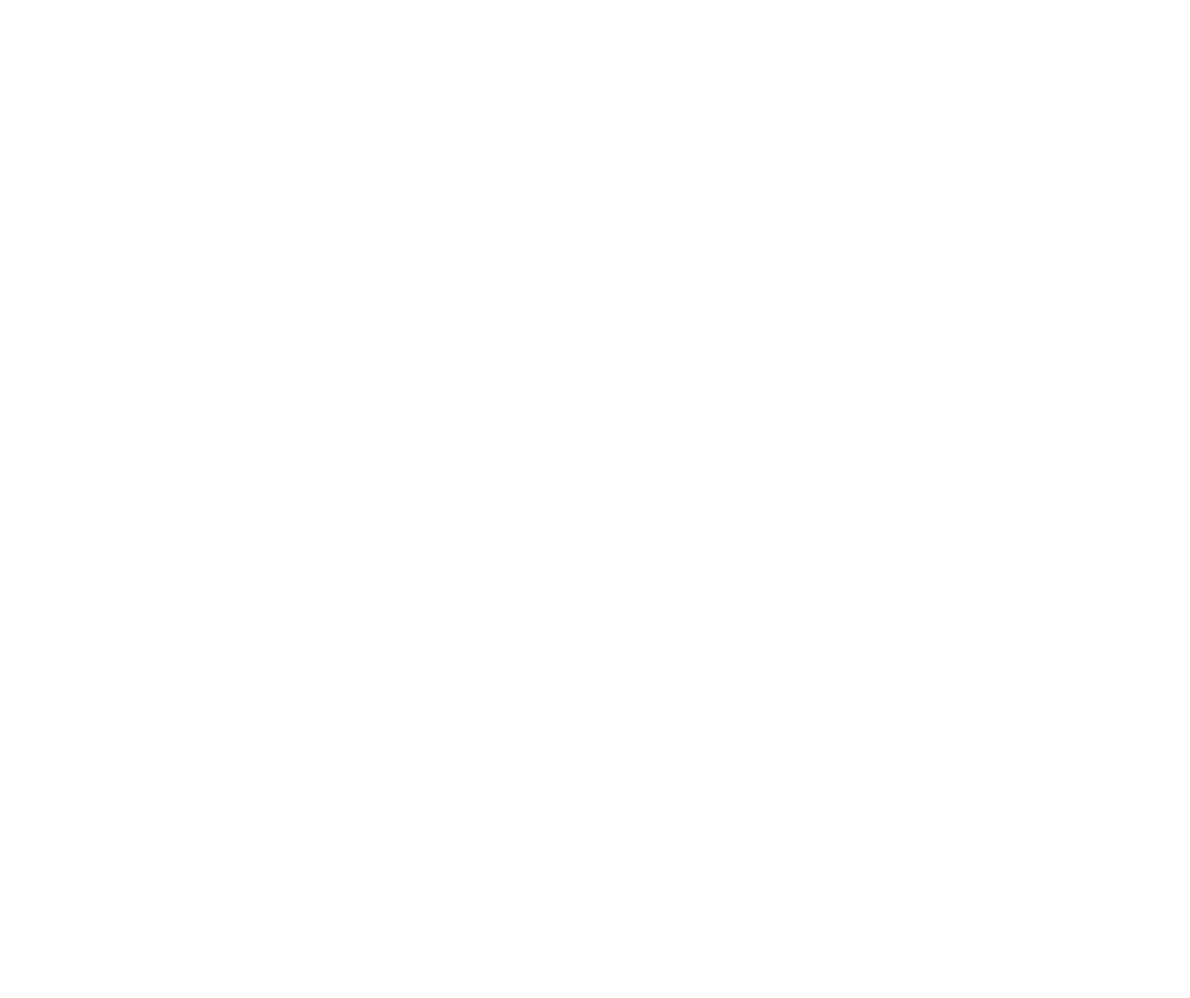
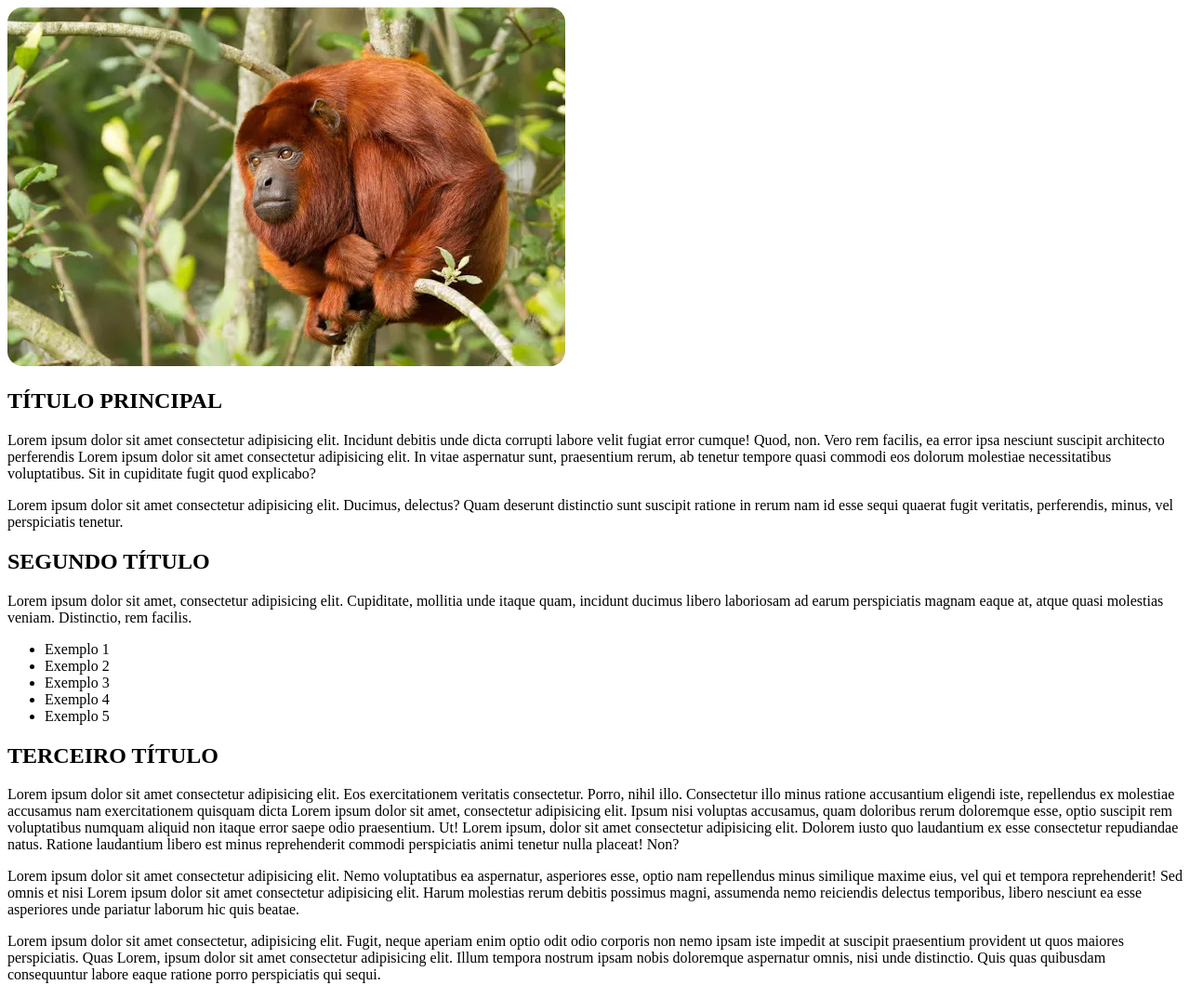
Before and after one commit to LucasAxdCosta/Bugio-Vermelho, a plain HTML site: page index.html in a window 1280 px wide. Shown: the whole page at 93% size. Before the commit the page ends 800 px from the top, so only its background shows below. Drawn offline with Linux system fonts and the light colour scheme.

Commit message:
Bugio vermelho aparece

```diff
--- a/index.html
+++ b/index.html
@@ -7,6 +7,31 @@
     <link rel="stylesheet" href="style.css">
 </head>
 <body>
-
+    <div id="pagina">
+        <img src="arquivos/1-bugio-vermelho.jpeg" alt="foto do bugio vermelho">
+        <main>
+            <section id="parte1">
+                <h1>TÍTULO PRINCIPAL</h1>
+                <p>Lorem ipsum dolor sit amet consectetur adipisicing elit. Incidunt debitis unde dicta corrupti labore velit fugiat error cumque! Quod, non. Vero rem facilis, ea error ipsa nesciunt suscipit architecto perferendis Lorem ipsum dolor sit amet consectetur adipisicing elit. In vitae aspernatur sunt, praesentium rerum, ab tenetur tempore quasi commodi eos dolorum molestiae necessitatibus voluptatibus. Sit in cupiditate fugit quod explicabo?</p>
+                <p>Lorem ipsum dolor sit amet consectetur adipisicing elit. Ducimus, delectus? Quam deserunt distinctio sunt suscipit ratione in rerum nam id esse sequi quaerat fugit veritatis, perferendis, minus, vel perspiciatis tenetur.</p>
+            </section>
+            <section id="parte2"></section>
+                <h2>SEGUNDO TÍTULO</h2>
+                <p>Lorem ipsum dolor sit amet, consectetur adipisicing elit. Cupiditate, mollitia unde itaque quam, incidunt ducimus libero laboriosam ad earum perspiciatis magnam eaque at, atque quasi molestias veniam. Distinctio, rem facilis.</p>
+                <ul>
+                    <li>Exemplo 1</li>
+                    <li>Exemplo 2</li>
+                    <li>Exemplo 3</li>
+                    <li>Exemplo 4</li>
+                    <li>Exemplo 5</li>
+                </ul>
+            <section id="parte3">
+                <h2>TERCEIRO TÍTULO</h2>
+                <p>Lorem ipsum dolor sit amet consectetur adipisicing elit. Eos exercitationem veritatis consectetur. Porro, nihil illo. Consectetur illo minus ratione accusantium eligendi iste, repellendus ex molestiae accusamus nam exercitationem quisquam dicta Lorem ipsum dolor sit amet, consectetur adipisicing elit. Ipsum nisi voluptas accusamus, quam doloribus rerum doloremque esse, optio suscipit rem voluptatibus numquam aliquid non itaque error saepe odio praesentium. Ut! Lorem ipsum, dolor sit amet consectetur adipisicing elit. Dolorem iusto quo laudantium ex esse consectetur repudiandae natus. Ratione laudantium libero est minus reprehenderit commodi perspiciatis animi tenetur nulla placeat! Non?</p>
+                <p>Lorem ipsum dolor sit amet consectetur adipisicing elit. Nemo voluptatibus ea aspernatur, asperiores esse, optio nam repellendus minus similique maxime eius, vel qui et tempora reprehenderit! Sed omnis et nisi Lorem ipsum dolor sit amet consectetur adipisicing elit. Harum molestias rerum debitis possimus magni, assumenda nemo reiciendis delectus temporibus, libero nesciunt ea esse asperiores unde pariatur laborum hic quis beatae.</p>
+                <p>Lorem ipsum dolor sit amet consectetur, adipisicing elit. Fugit, neque aperiam enim optio odit odio corporis non nemo ipsam iste impedit at suscipit praesentium provident ut quos maiores perspiciatis. Quas Lorem, ipsum dolor sit amet consectetur adipisicing elit. Illum tempora nostrum ipsam nobis doloremque aspernatur omnis, nisi unde distinctio. Quis quas quibusdam consequuntur labore eaque ratione porro perspiciatis qui sequi.</p>
+            </section>
+        </main>
+    </div>
 </body>
 </html>
--- a/style.css
+++ b/style.css
@@ -0,0 +1,3 @@
+img{
+    border-radius: 16px;
+}
```
Also changed, not shown: arquivos/1-bugio-vermelho.jpeg (added), arquivos/bugio fundo 2.PNG (added), arquivos/bugio fundo.png (added).
